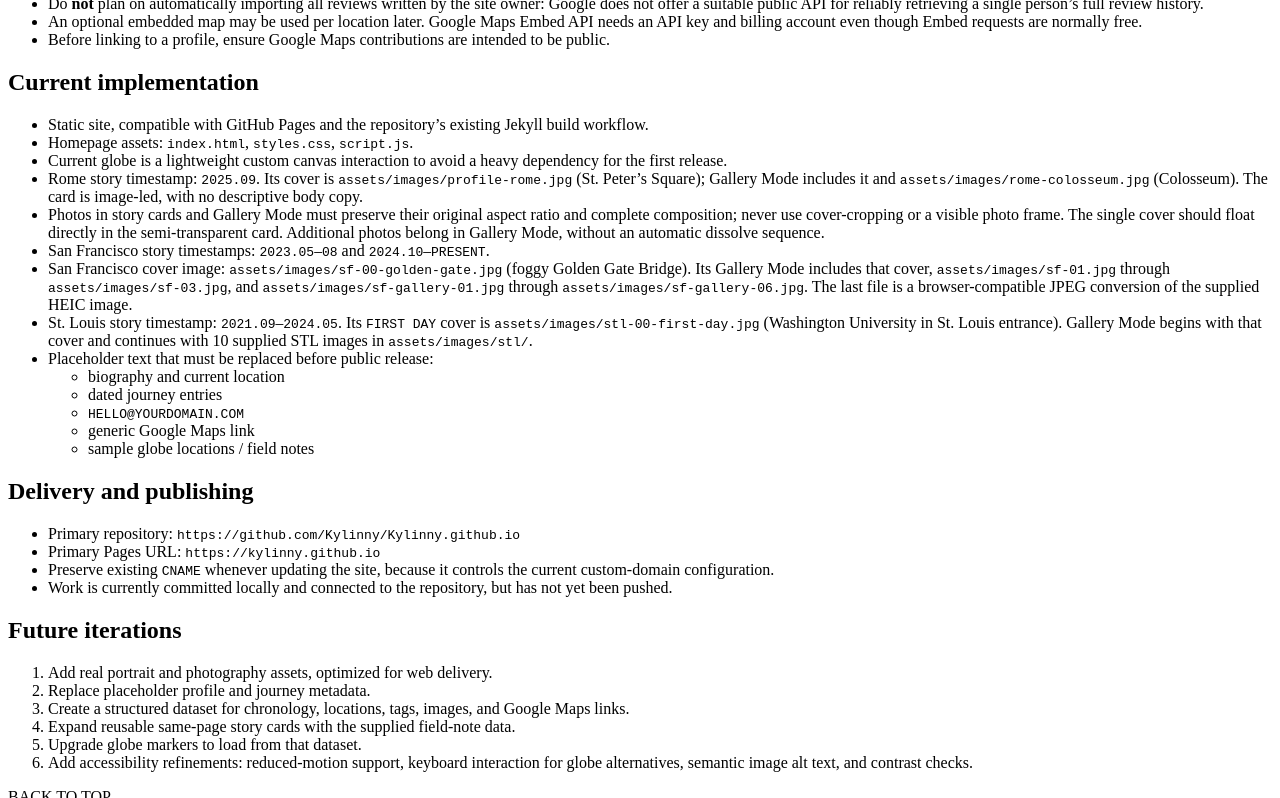
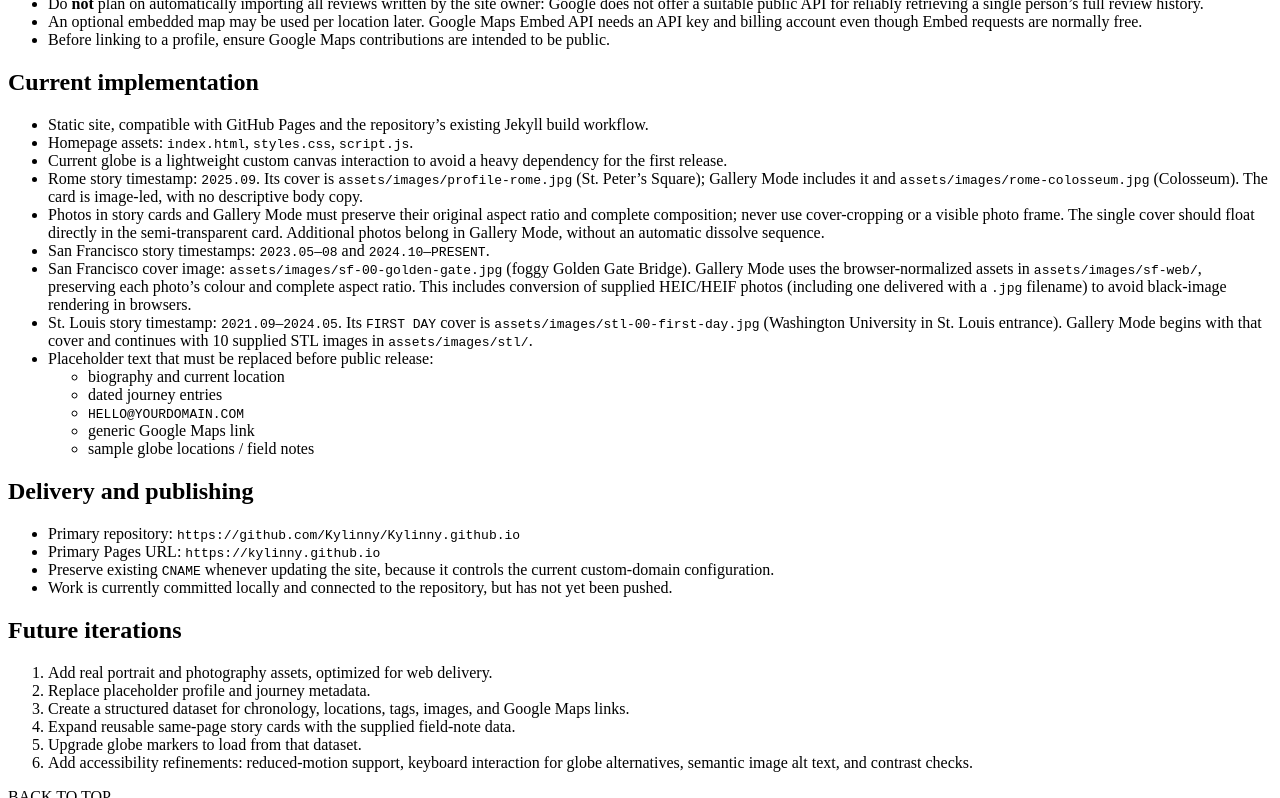
Before and after one commit to Kylinny/Kylinny.github.io, a Jekyll site: the page built from DESIGN_BRIEF.md, in a window 1280 px wide and 900 px high, scrolled down 2471 px, cut to the strip 0-798 px from the top of the window. Built offline with Jekyll 4.4.1, drawn with Linux system fonts in a browser that asks for light colours; nearby versions of some CDN libraries; our own code applies the rules of GitHub Pages for plain Markdown files.

Commit message:
Fix SF gallery image rendering

```diff
--- a/DESIGN_BRIEF.md
+++ b/DESIGN_BRIEF.md
@@ -118,7 +118,7 @@
 - Rome story timestamp: `2025.09`. Its cover is `assets/images/profile-rome.jpg` (St. Peter's Square); Gallery Mode includes it and `assets/images/rome-colosseum.jpg` (Colosseum). The card is image-led, with no descriptive body copy.
 - Photos in story cards and Gallery Mode must preserve their original aspect ratio and complete composition; never use cover-cropping or a visible photo frame. The single cover should float directly in the semi-transparent card. Additional photos belong in Gallery Mode, without an automatic dissolve sequence.
 - San Francisco story timestamps: `2023.05—08` and `2024.10—PRESENT`.
-- San Francisco cover image: `assets/images/sf-00-golden-gate.jpg` (foggy Golden Gate Bridge). Its Gallery Mode includes that cover, `assets/images/sf-01.jpg` through `assets/images/sf-03.jpg`, and `assets/images/sf-gallery-01.jpg` through `assets/images/sf-gallery-06.jpg`. The last file is a browser-compatible JPEG conversion of the supplied HEIC image.
+- San Francisco cover image: `assets/images/sf-00-golden-gate.jpg` (foggy Golden Gate Bridge). Gallery Mode uses the browser-normalized assets in `assets/images/sf-web/`, preserving each photo's colour and complete aspect ratio. This includes conversion of supplied HEIC/HEIF photos (including one delivered with a `.jpg` filename) to avoid black-image rendering in browsers.
 - St. Louis story timestamp: `2021.09—2024.05`. Its `FIRST DAY` cover is `assets/images/stl-00-first-day.jpg` (Washington University in St. Louis entrance). Gallery Mode begins with that cover and continues with 10 supplied STL images in `assets/images/stl/`.
 - Placeholder text that must be replaced before public release:
   - biography and current location
```
Also changed, not shown: script.js (+4 -4 lines), assets/images/sf-web/sf-00-golden-gate.jpg (added), assets/images/sf-web/sf-01.jpg (added), assets/images/sf-web/sf-02.jpg (added), assets/images/sf-web/sf-03.jpg (added), assets/images/sf-web/sf-gallery-01.jpg (added), assets/images/sf-web/sf-gallery-02.jpg (added), assets/images/sf-web/sf-gallery-03.jpg (added), assets/images/sf-web/sf-gallery-04.jpg (added), assets/images/sf-web/sf-gallery-05.jpg (added), assets/images/sf-web/sf-gallery-06.jpg (added).
